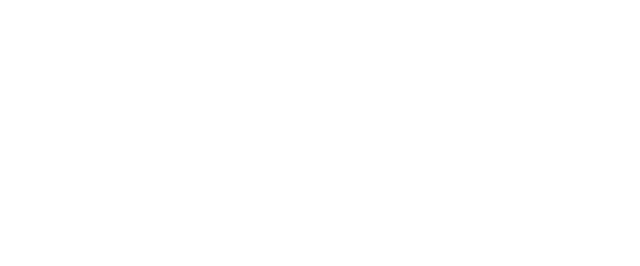
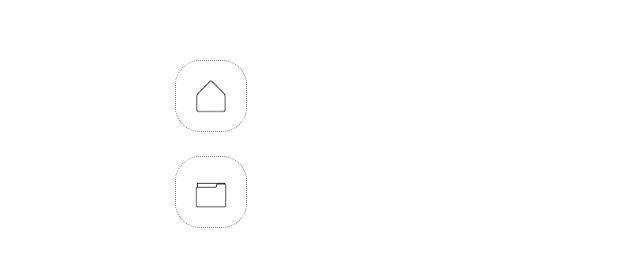
Before and after one commit to mercedechen/mech, a plain HTML site: page index.html in a window 1280 px wide. Shown: the whole page, without its empty margins (0-640 px from the left). Drawn offline with Linux system fonts and the light colour scheme.

Commit message:
Added skeleton layout and navigation

```diff
--- a/index.html
+++ b/index.html
@@ -3,9 +3,13 @@
 <head>
   <meta charset="UTF-8">
   <meta name="viewport" content="width=device-width, initial-scale=1.0">
-  <title>Document</title>
+  <title>MECH</title>
+  <link rel="stylesheet" href="styles.css">
 </head>
 <body>
-
+  <nav>
+    <a href="index.html"><img src="assets/home.png" alt="home icon" class="icon"></a>
+    <a href="studio.html"><img src="assets/studio.png" alt="studio icon" class="icon"></a>
+  </nav>
 </body>
 </html>
--- /dev/null
+++ b/styles.css
@@ -0,0 +1,27 @@
+body {
+  font-family: Arial, Helvetica, sans-serif;
+  color: #000;
+  margin: 50px 175px;
+}
+
+nav {
+  display: flex;
+  flex-direction: column;
+}
+
+a {
+  text-decoration: none;
+}
+
+a, a:visited {
+  color: #000;
+}
+
+.icon {
+  width: 50px;
+  height: 50px;
+  border: dotted 1px gray;
+  margin: 10px 0px;
+  padding: 10px;
+  border-radius: 25px;
+}
```
Also changed, not shown: assets/home.PNG (added), assets/studio.PNG (added), index.css (deleted), studio.html (added), 1 other file.
